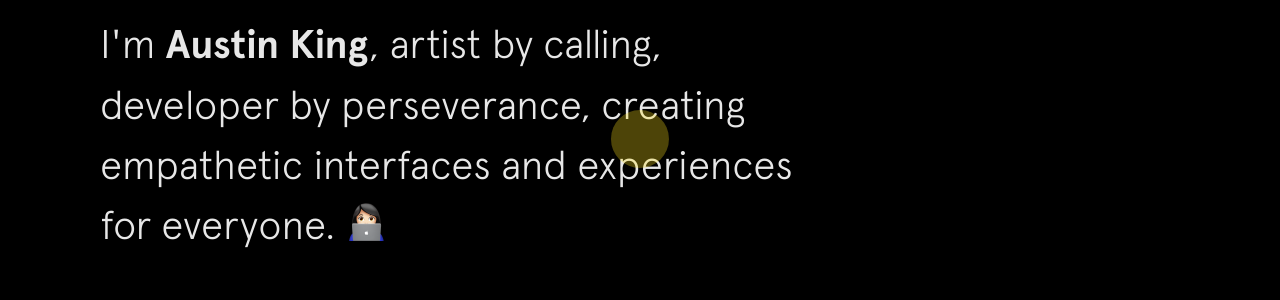
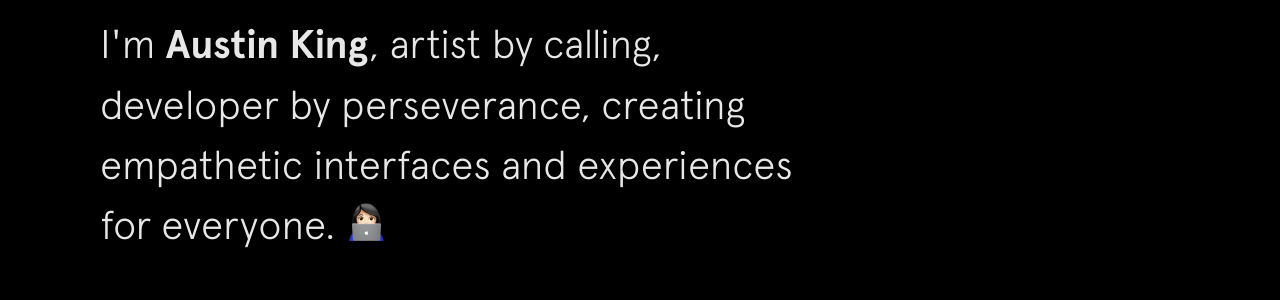
Before and after one commit to abking4/portfolio, a Jekyll site: the page built from index.html, in a window 1280 px wide. Shown: the part 311-611 px from the top of the page. Built offline with Jekyll 4.4.1, drawn with Linux system fonts in a browser that asks for light colours; nearby versions of some CDN libraries.

Commit message:
fixed cursor mobile

```diff
--- a/css/main.css
+++ b/css/main.css
@@ -1128,6 +1128,14 @@ strong {
   z-index: 9999; /* Keep it on top */
 }
 
+/* Hide blob cursor for touch devices */
+@media (pointer: coarse), (pointer: none) {
+  .blob-cursor {
+    display: none !important;
+  }
+}
+
+
 @keyframes pulse {
   from {
     width: 50px;
--- a/js/main.js
+++ b/js/main.js
@@ -32,10 +32,16 @@ $(function() {
   // rest of your existing scroll, wave-hand, and ScrollReveal code here...
 });
 
+
+
 // Cursor effect code separate to keep it safe and intact
 document.addEventListener('DOMContentLoaded', () => {
+  // Detect if primary pointer is fine (desktop-like)
+  const isFinePointer = window.matchMedia('(pointer: fine)').matches;
+  if (!isFinePointer) return; // skip blob entirely on touch devices
+
   const blob = document.querySelector('.blob-cursor');
-  if (!blob) return; // avoid errors if element missing
+  if (!blob) return;
 
   blob.style.top = '50vh';
   blob.style.left = '50vw';
@@ -45,13 +51,8 @@ document.addEventListener('DOMContentLoaded', () => {
     blob.style.left = `${e.clientX}px`;
   });
 
-  window.addEventListener('mousedown', () => {
-    blob.classList.add('active');
-  });
-
-  window.addEventListener('mouseup', () => {
-    blob.classList.remove('active');
-  });
+  window.addEventListener('mousedown', () => blob.classList.add('active'));
+  window.addEventListener('mouseup', () => blob.classList.remove('active'));
 });
 
 
```
